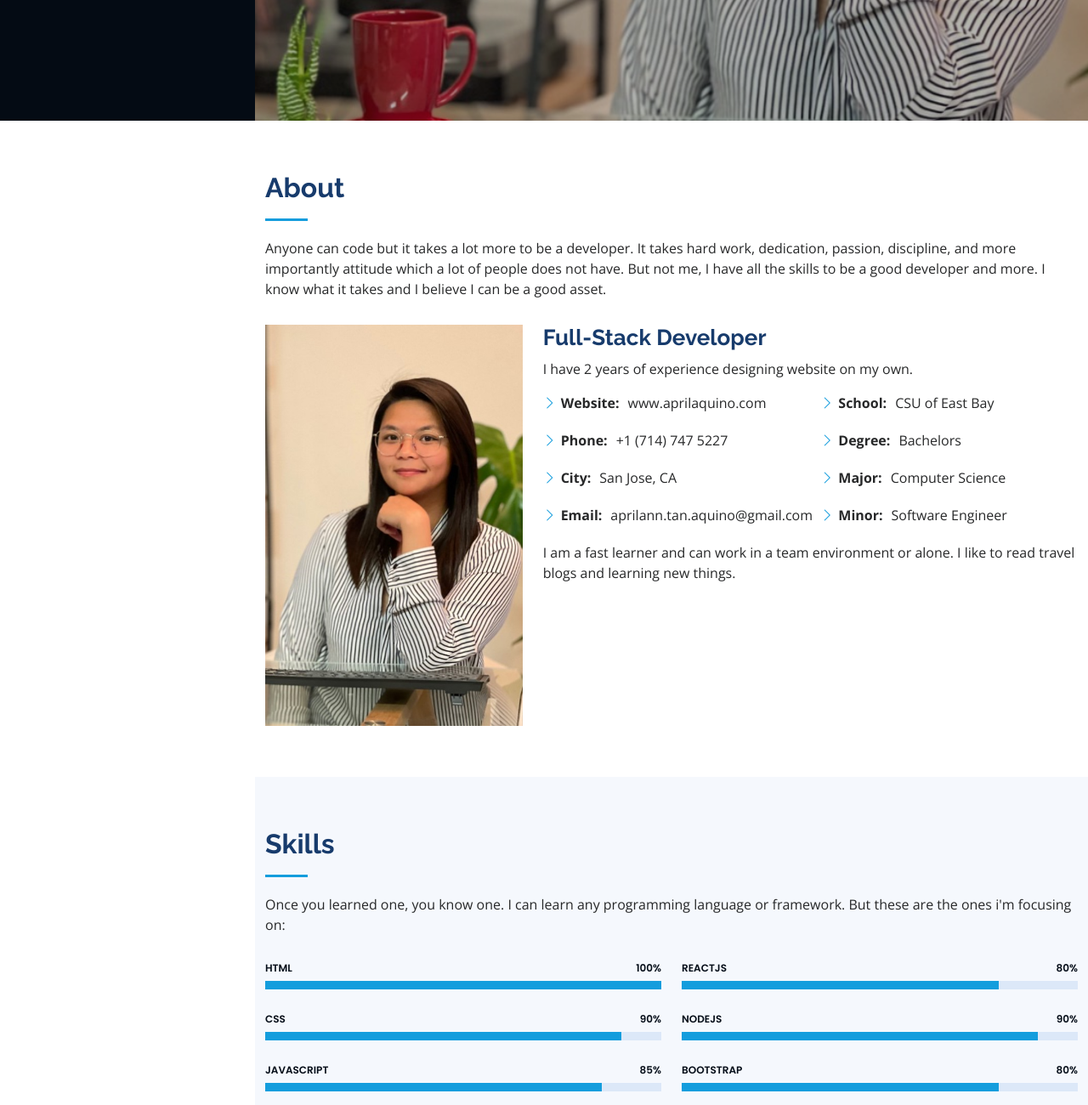
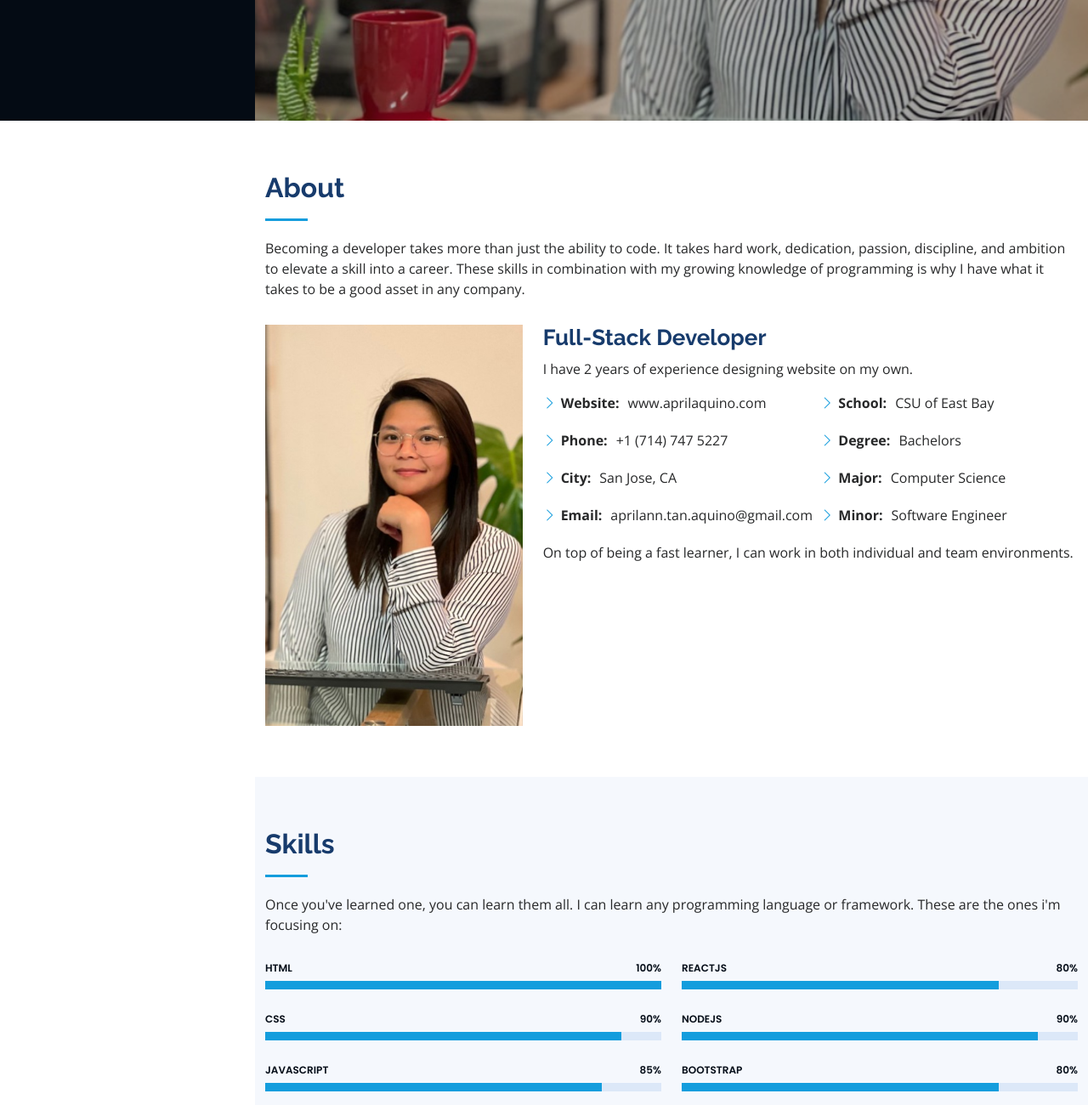
Before and after one commit to aprilaquino/resume-portfolio, a plain HTML site: page index.html in a window 1280 px wide. Shown: the part 658-1958 px from the top of the page at 85% size. Drawn offline with nearby package versions, Linux system fonts and the light colour scheme; files whose address does not match are found by name.

Commit message:
Update index.html
updated about me

```diff
--- a/index.html
+++ b/index.html
@@ -81,7 +81,7 @@
 
         <div class="section-title">
           <h2>About</h2>
-          <p>Anyone can code but it takes a lot more to be a developer. It takes hard work, dedication, passion, discipline, and more importantly attitude which a lot of people does not have. But not me, I have all the skills to be a good developer and more. I know what it takes and I believe I can be a good asset.  </p>
+          <p>Becoming a developer takes more than just the ability to code. It takes hard work, dedication, passion, discipline, and ambition to elevate a skill into a career. These skills in combination with my growing knowledge of programming is why I have what it takes to be a good asset in any company.</p>
         </div>
 
         <div class="row">
@@ -113,7 +113,7 @@
               </div>
             </div>
             <p>
-              I am a fast learner and can work in a team environment or alone. I like to read travel blogs and learning new things.
+              On top of being a fast learner, I can work in both individual and team environments.
             </p>
           </div>
         </div>
@@ -127,7 +127,7 @@
 
         <div class="section-title">
           <h2>Skills</h2>
-          <p>Once you learned one, you know one. I can learn any programming language or framework. But these are the ones i'm focusing on: </p>
+          <p>Once you've learned one, you can learn them all. I can learn any programming language or framework. These are the ones i'm focusing on: </p>
         </div>
 
         <div class="row skills-content">
```
